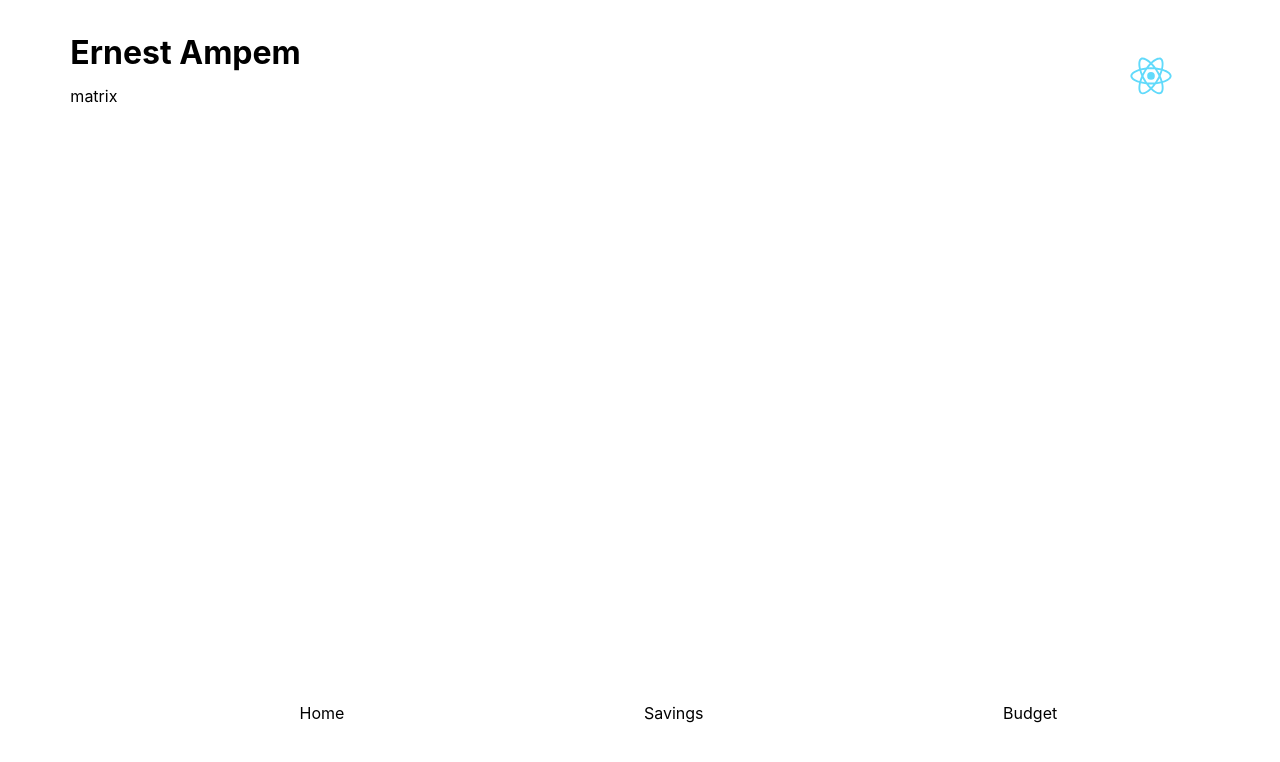
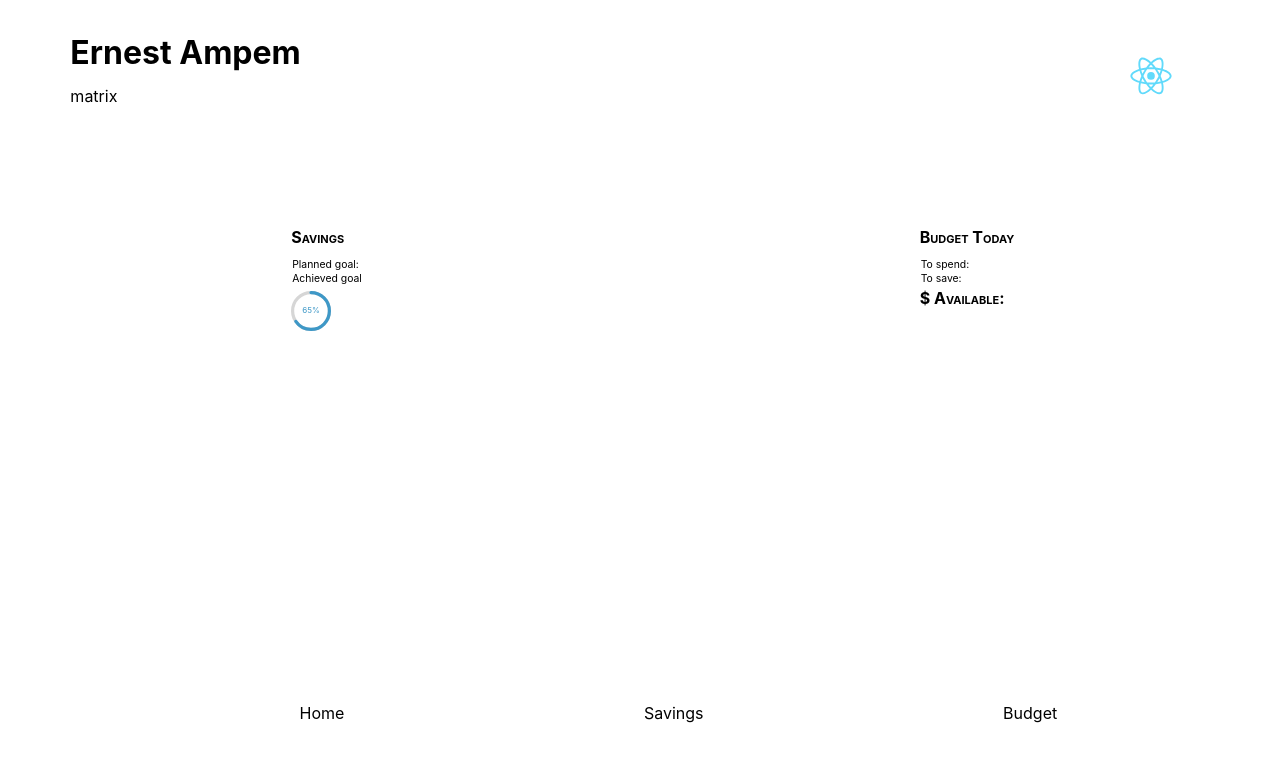
Before and after one commit to Matrixow/E-finance, a React (Create React App) app: page / in a window 1280 px wide. Shown: the top 762 px of the page. Built offline with nearby package versions, Linux system fonts and the light colour scheme.

Commit message:
started working on  a savings section and a budget section

```diff
--- a/package.json
+++ b/package.json
@@ -34,5 +34,8 @@
       "last 1 firefox version",
       "last 1 safari version"
     ]
+  },
+  "devDependencies": {
+    "@babel/plugin-proposal-private-property-in-object": "^7.21.11"
   }
 }
--- a/src/App.css
+++ b/src/App.css
@@ -68,6 +68,42 @@
   text-align: justify;
 }
 
+.Section1{
+  display: flex;
+  flex-direction: row;
+  justify-content: space-around;
+  margin: 1%;
+  margin-top: 5%;
+  width: 100%;
+  max-height: 400px;
+}
+
+.Section h1,  .Section h4{
+  font-size: 2vh;
+  font-variant: small-caps;
+}
+
+.Section h4{
+  margin-top: 3px;
+}
+
+.Section p{
+  font-size: 1.3vh;
+  margin: 1px;
+}
+
+#savingsection{
+  display: flex;
+  flex-direction: column;
+}
+
+#root > div.Section1 > div:nth-child(1) > svg{
+  width: 40px;
+  height: 50px;
+  font-size: xx-large;
+}
+
+
 @keyframes App-logo-spin {
   from {
     transform: rotate(0deg);
--- a/src/App.js
+++ b/src/App.js
@@ -1,7 +1,9 @@
 import './App.css';
-import UserInfo from './Uinfo';
-import Menu from './Menu';
-import Image from './UserImage';
+import UserInfo from './models/Uinfo';
+import Menu from './models/Menu';
+import Image from './models/UserImage';
+import Savings from './models/Savings';
+import Budget from './models/Budget';
 
 function App() {
   return (
@@ -10,6 +12,16 @@ function App() {
       <UserInfo username="matrix" name="Ernest Ampem"/>
       <Image/>
       </div>
+
+      <div className="Section1">
+        <Savings/>
+        <Budget/>
+      </div>
+
+      <div className="Section2">
+
+      </div>
+
       <Menu/>
     </>
   );
--- /dev/null
+++ b/src/models/Budget.js
@@ -0,0 +1,10 @@
+export default function Budget(){
+    return(
+        <div className="Section">
+            <h1>Budget Today</h1>
+            <p>To spend: </p>
+            <p>To save: </p>
+            <h4>$ Available: </h4>
+        </div>
+    )
+}
--- /dev/null
+++ b/src/models/Savings.js
@@ -0,0 +1,33 @@
+import { CircularProgressbar, buildStyles } from 'react-circular-progressbar';
+import 'react-circular-progressbar/dist/styles.css';
+
+const Myprogressbar = ()=>{
+    let percentage = 65;
+
+    return(
+        <CircularProgressbar
+            value={percentage}
+            text = {`${percentage}%`}
+            styles={{
+            pathColor: `rgba(62, 152, 199, ${percentage / 100})`,
+            textColor: '#f88',
+            trailColor: '#d6d6d6',
+            backgroundColor: '#3e98c7',
+            }}
+        />
+    )
+}
+
+
+export default function Savings(){
+    return(
+        <div className="Section" id="savingsection">
+            <div>
+                <h1>Savings</h1>
+                <p>Planned goal: </p>
+                <p>Achieved goal</p>
+            </div>
+            <Myprogressbar id="progressbar"/>
+        </div>
+    )
+}
--- a/src/UserImage.js
+++ b/src/models/UserImage.js
@@ -1,4 +1,4 @@
-import logo from './logo.svg'
+import logo from '../logo.svg'
 export default function Image(){
     return(
         <img id="mepic" src={logo} alt="User"></img>
```
Also changed, not shown: src/models/Menu.js (renamed from src/Menu.js), src/models/Uinfo.js (renamed from src/Uinfo.js), 1 other file (tests, documents, lock files or other folders).
